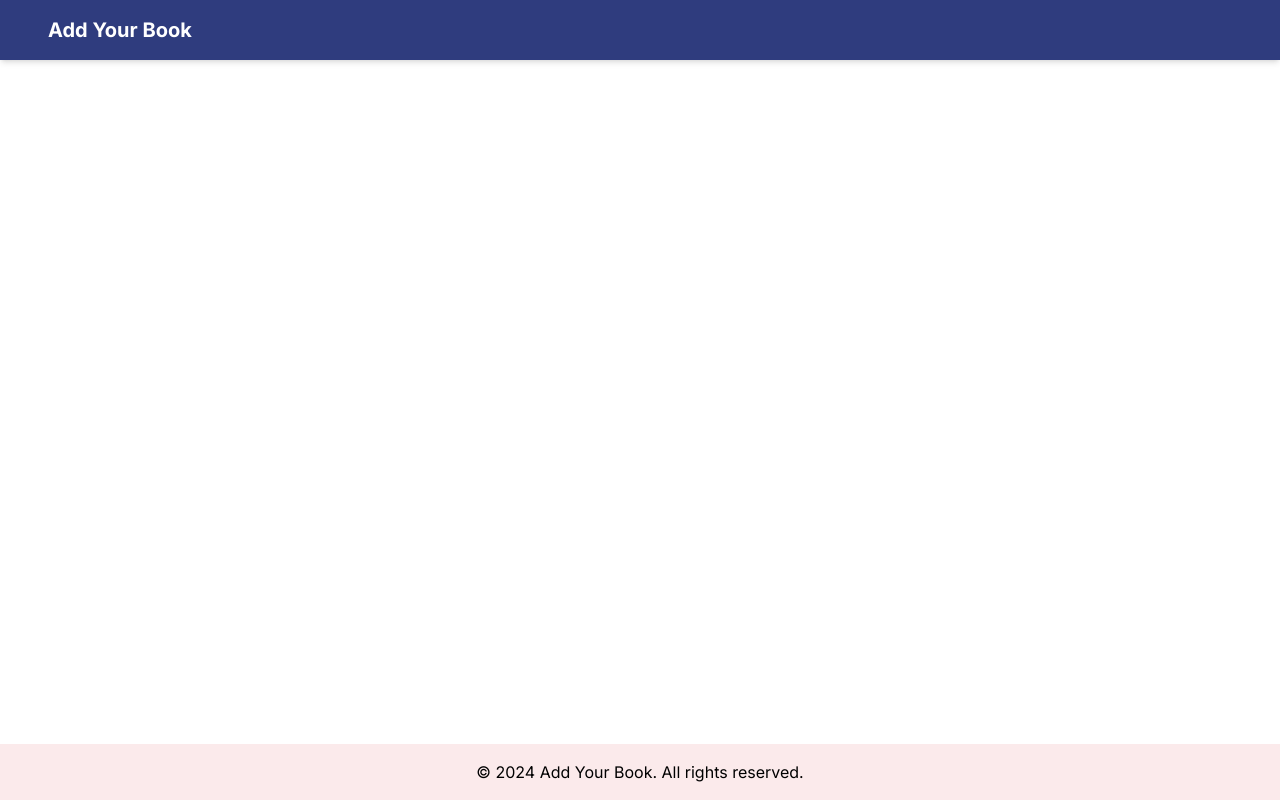
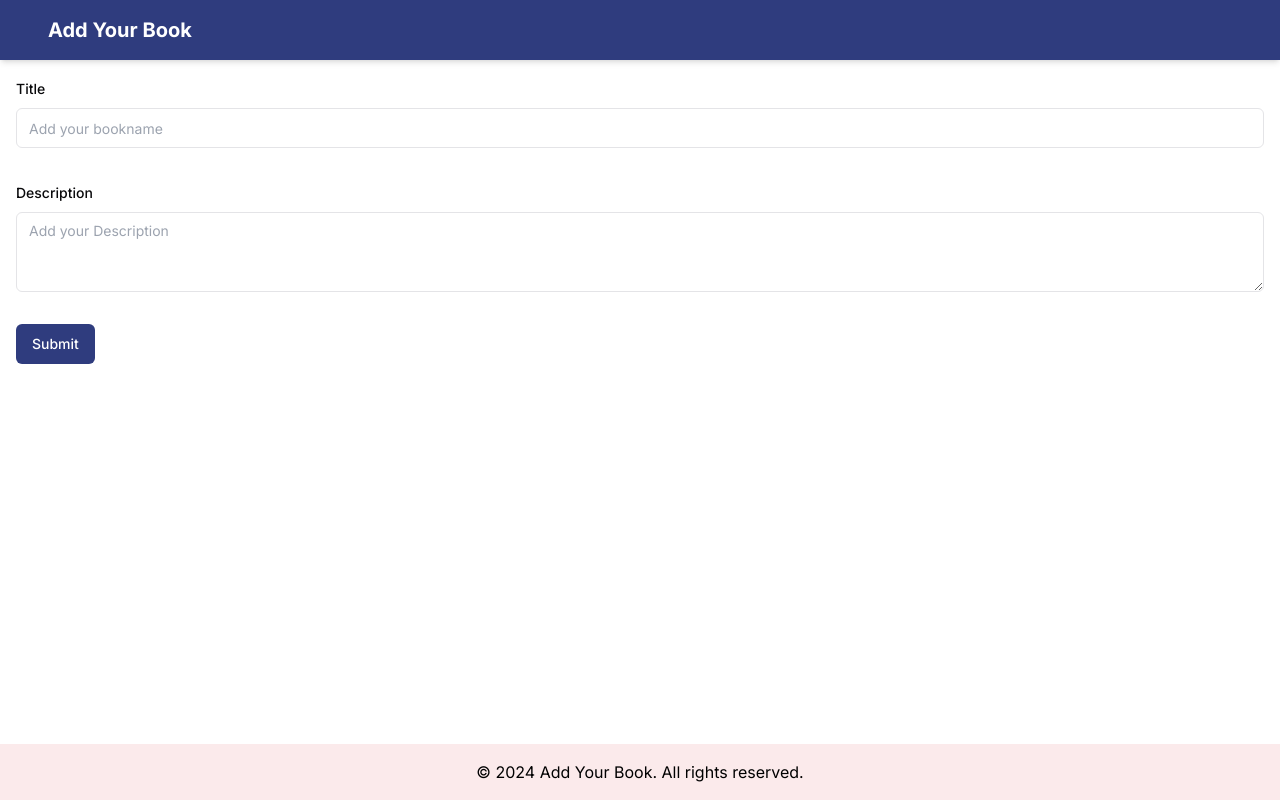
Before and after one commit to ankanganguly24/AddYourBook, a Next.js app: page / in a window 1280 px wide. Built offline with nearby package versions, Linux system fonts and the light colour scheme.

Commit message:
feat: Add BookForm component, resusable comp. Input Textarea

```diff
--- a/src/app/page.tsx
+++ b/src/app/page.tsx
@@ -1,5 +1,9 @@
-import Header from "@/components/ui/Header";
+import BookForm from "@/components/ui/BookForm";
 
 export default function Home() {
-  return <main></main>;
+  return (
+    <main>
+      <BookForm />
+    </main>
+  );
 }
--- /dev/null
+++ b/src/components/ui/BookDetail.tsx
@@ -0,0 +1,7 @@
+import React from "react";
+
+const BookDetail = () => {
+  return <div>BookDetail</div>;
+};
+
+export default BookDetail;
--- /dev/null
+++ b/src/components/ui/BookForm.tsx
@@ -0,0 +1,71 @@
+"use client";
+
+import * as React from "react";
+import { useForm } from "react-hook-form";
+import { zodResolver } from "@hookform/resolvers/zod";
+import { z } from "zod";
+import {
+  Form,
+  FormControl,
+  FormField,
+  FormItem,
+  FormLabel,
+  FormMessage,
+} from "./form";
+import { Input } from "./input";
+import { Textarea } from "./textarea";
+import { Button } from "./button";
+
+const bookSchema = z.object({
+  title: z.string().min(3, "Title should be at least 3 characters"),
+  description: z.string().min(4, "Description should be at least 4 characters"),
+});
+
+type BookFormInputs = z.infer<typeof bookSchema>;
+
+export const BookForm: React.FC = () => {
+  const form = useForm<BookFormInputs>({
+    resolver: zodResolver(bookSchema),
+  });
+
+  const onSubmit = (data: BookFormInputs) => {
+    console.log("Book Data:", data);
+  };
+
+  return (
+    <Form {...form}>
+      <form onSubmit={form.handleSubmit(onSubmit)} className="space-y-8">
+        <FormField
+          control={form.control}
+          name="title"
+          render={({ field }) => (
+            <FormItem>
+              <FormLabel>Title</FormLabel>
+              <FormControl>
+                <Input placeholder="Add your bookname" {...field} />
+              </FormControl>
+              <FormMessage className="text-red-800" />
+            </FormItem>
+          )}
+        />
+
+        <FormField
+          control={form.control}
+          name="description"
+          render={({ field }) => (
+            <FormItem>
+              <FormLabel>Description</FormLabel>
+              <FormControl>
+                <Textarea placeholder="Add your Description" {...field} />
+              </FormControl>
+              <FormMessage className="text-red-800" />
+            </FormItem>
+          )}
+        />
+        <Button type="submit">Submit</Button>
+      </form>
+    </Form>
+  );
+};
+
+export default BookForm;
--- /dev/null
+++ b/src/components/ui/BookList.tsx
@@ -0,0 +1,7 @@
+import React from "react";
+
+const BookList = () => {
+  return <div>BookList</div>;
+};
+
+export default BookList;
--- a/src/components/ui/button.tsx
+++ b/src/components/ui/button.tsx
@@ -1,15 +1,15 @@
-import * as React from "react"
-import { Slot } from "@radix-ui/react-slot"
-import { cva, type VariantProps } from "class-variance-authority"
+import * as React from "react";
+import { Slot } from "@radix-ui/react-slot";
+import { cva, type VariantProps } from "class-variance-authority";
 
-import { cn } from "@/lib/utils"
+import { cn } from "@/lib/utils";
 
 const buttonVariants = cva(
   "inline-flex items-center justify-center whitespace-nowrap rounded-md text-sm font-medium ring-offset-background transition-colors focus-visible:outline-none focus-visible:ring-2 focus-visible:ring-ring focus-visible:ring-offset-2 disabled:pointer-events-none disabled:opacity-50",
   {
     variants: {
       variant: {
-        default: "bg-primary text-primary-foreground hover:bg-primary/90",
+        default: "bg-primary text-white hover:bg-primary/90",
         destructive:
           "bg-destructive text-destructive-foreground hover:bg-destructive/90",
         outline:
@@ -31,26 +31,26 @@ const buttonVariants = cva(
       size: "default",
     },
   }
-)
+);
 
 export interface ButtonProps
   extends React.ButtonHTMLAttributes<HTMLButtonElement>,
     VariantProps<typeof buttonVariants> {
-  asChild?: boolean
+  asChild?: boolean;
 }
 
 const Button = React.forwardRef<HTMLButtonElement, ButtonProps>(
   ({ className, variant, size, asChild = false, ...props }, ref) => {
-    const Comp = asChild ? Slot : "button"
+    const Comp = asChild ? Slot : "button";
     return (
       <Comp
         className={cn(buttonVariants({ variant, size, className }))}
         ref={ref}
         {...props}
       />
-    )
+    );
   }
-)
-Button.displayName = "Button"
+);
+Button.displayName = "Button";
 
-export { Button, buttonVariants }
+export { Button, buttonVariants };
--- /dev/null
+++ b/src/components/ui/input.tsx
@@ -0,0 +1,25 @@
+import * as React from "react"
+
+import { cn } from "@/lib/utils"
+
+export interface InputProps
+  extends React.InputHTMLAttributes<HTMLInputElement> {}
+
+const Input = React.forwardRef<HTMLInputElement, InputProps>(
+  ({ className, type, ...props }, ref) => {
+    return (
+      <input
+        type={type}
+        className={cn(
+          "flex h-10 w-full rounded-md border border-input bg-background px-3 py-2 text-sm ring-offset-background file:border-0 file:bg-transparent file:text-sm file:font-medium placeholder:text-muted-foreground focus-visible:outline-none focus-visible:ring-2 focus-visible:ring-ring focus-visible:ring-offset-2 disabled:cursor-not-allowed disabled:opacity-50",
+          className
+        )}
+        ref={ref}
+        {...props}
+      />
+    )
+  }
+)
+Input.displayName = "Input"
+
+export { Input }
--- /dev/null
+++ b/src/components/ui/textarea.tsx
@@ -0,0 +1,24 @@
+import * as React from "react"
+
+import { cn } from "@/lib/utils"
+
+export interface TextareaProps
+  extends React.TextareaHTMLAttributes<HTMLTextAreaElement> {}
+
+const Textarea = React.forwardRef<HTMLTextAreaElement, TextareaProps>(
+  ({ className, ...props }, ref) => {
+    return (
+      <textarea
+        className={cn(
+          "flex min-h-[80px] w-full rounded-md border border-input bg-background px-3 py-2 text-sm ring-offset-background placeholder:text-muted-foreground focus-visible:outline-none focus-visible:ring-2 focus-visible:ring-ring focus-visible:ring-offset-2 disabled:cursor-not-allowed disabled:opacity-50",
+          className
+        )}
+        ref={ref}
+        {...props}
+      />
+    )
+  }
+)
+Textarea.displayName = "Textarea"
+
+export { Textarea }
```
Also changed, not shown: src/components/ui/form.tsx (+48 -47 lines).
